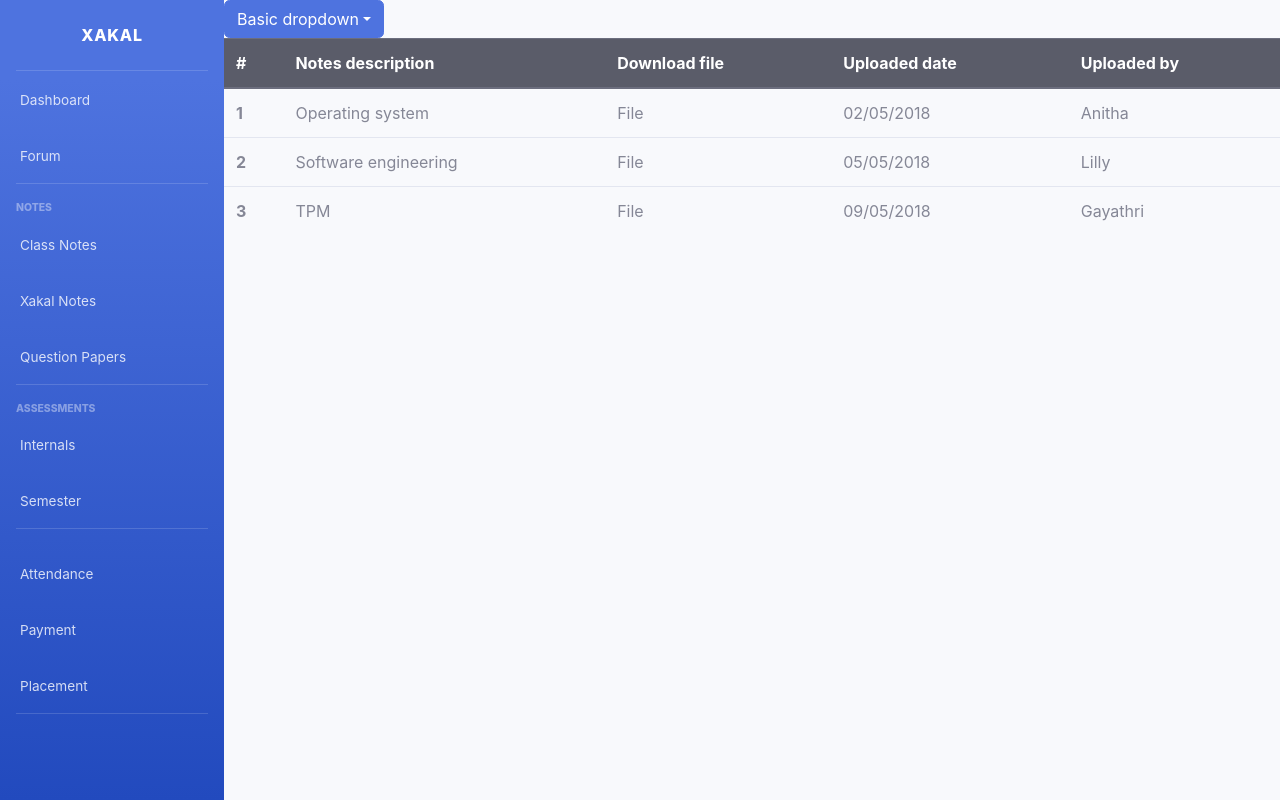
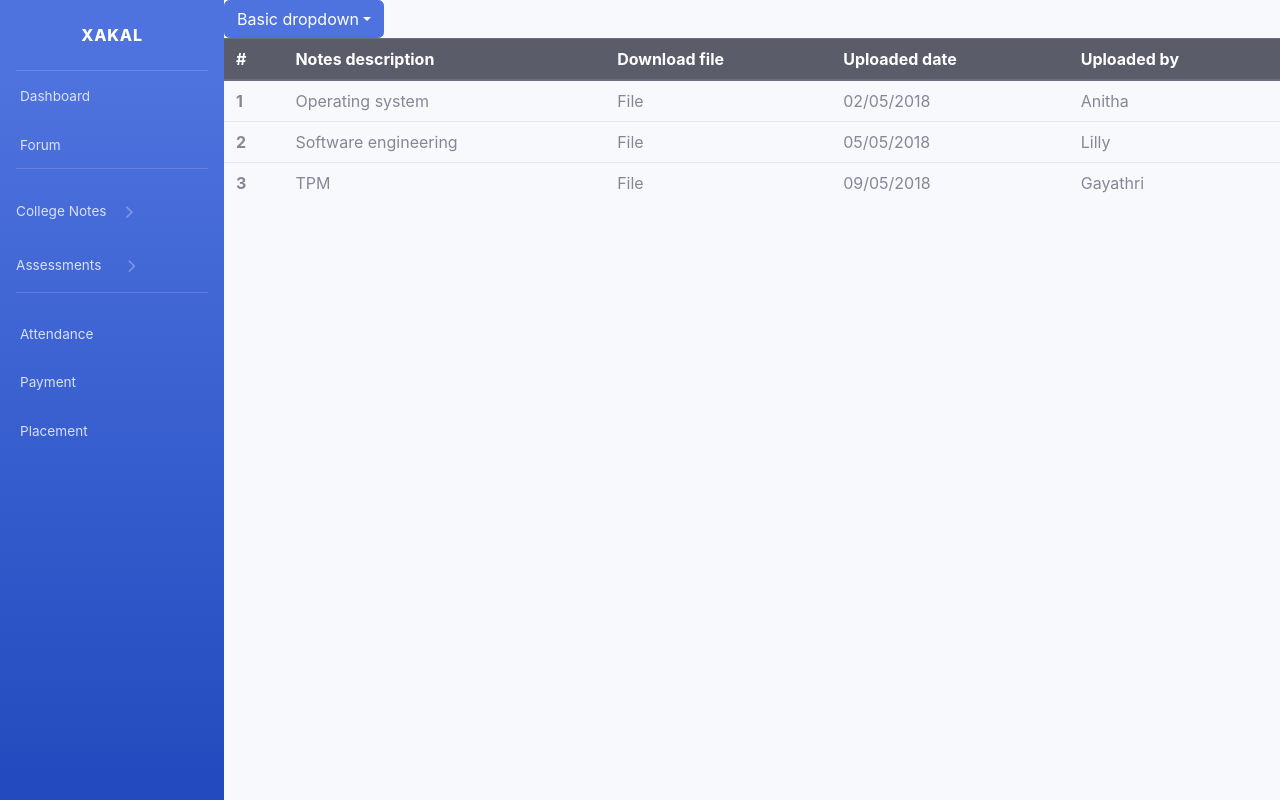
Before and after one commit to avinashvintek/Xakal, a React (Create React App) app in the folder xakal/: page /students-portal/class-notes in a window 1280 px wide. Built offline with nearby package versions, Linux system fonts and the light colour scheme.

Commit message:
nav bar functionality

```diff
--- a/xakal/public/index.html
+++ b/xakal/public/index.html
@@ -8,7 +8,7 @@
   <meta name="theme-color" content="#000000" />
   <meta name="description" content="Web site created using create-react-app" />
   <link rel="apple-touch-icon" href="logo192.png" />
-
+  <link rel="stylesheet" href="https://cdnjs.cloudflare.com/ajax/libs/font-awesome/4.7.0/css/font-awesome.min.css">
   <!--
       manifest.json provides metadata used when your web app is installed on a
       user's mobile device or desktop. See https://developers.google.com/web/fundamentals/web-app-manifest/
--- a/xakal/src/components/navbar.js
+++ b/xakal/src/components/navbar.js
@@ -2,10 +2,31 @@ import React, { Component } from 'react';
 import { Link } from 'react-router-dom'
 import '../../src/minified-css/navbar.min.css'
 import classNotes from './students-portal/class-notes';
+import '../styles/navbar.css'
 import { Route, Switch, BrowserRouter as Router } from 'react-router-dom'
 class NavBar extends Component {
     constructor(props) {
         super(props);
+        this.state = {
+            showClassNotes: false,
+            assessments: false
+        }
+    }
+
+    onClassNotesClick() {
+        if (this.state.showClassNotes) {
+            this.setState({ showClassNotes: false })
+        } else {
+            this.setState({ showClassNotes: true })
+        }
+    }
+
+    onAssessmentsClick() {
+        if (this.state.assessments) {
+            this.setState({ assessments: false })
+        } else {
+            this.setState({ assessments: true })
+        }
     }
 
     render() {
@@ -35,13 +56,20 @@ class NavBar extends Component {
                             </Link>
                         </li>
                         <hr className="sidebar-divider" />
-                        <div className="sidebar-heading">
-                            Notes
-                        </div>
+                        <li className="nav-item">
+                            <Link to="/students-portal/class-notes">
+                            <a class="nav-link"  onClick={this.onClassNotesClick.bind(this)}>
+                                    <span>College Notes</span>
+                                    {this.state.showClassNotes ? <i className="fa fa-angle-down fa-lg notes-margin" aria-hidden="true"></i> :
+                                        <i className="fa fa-angle-right fa-lg notes-margin " aria-hidden="true"></i>}
+                            </a>
+                            </Link>
+                        </li>
+                        {this.state.showClassNotes ? <div>
                             <li className="nav-item">
                                 <Link to="/students-portal/class-notes">
                                     <a className="nav-link collapsed">
-                                    <i className="fas fa-fw fa-cog"></i>
+                                        <i className="fas fa-fw fa-wrench"></i>
                                         <span>Class Notes</span>
                                     </a>
                                 </Link>
@@ -53,9 +81,7 @@ class NavBar extends Component {
                                         <span>Xakal Notes</span>
                                     </a>
                                 </Link>
-                        </li>
-
-                        <li className="nav-item">
+                            </li> <li className="nav-item">
                                 <Link to="/students-portal/class-notes">
                                     <a className="nav-link collapsed">
                                         <i className="fas fa-fw fa-wrench"></i>
@@ -63,11 +89,17 @@ class NavBar extends Component {
                                     </a>
                                 </Link>
                             </li>
-                        <hr className="sidebar-divider" />
-
-                        <div className="sidebar-heading">
-                            Assessments
-                        </div>
+                        </div> : <div></div>}
+                        <li className="nav-item">
+                            <Link to="/students-portal/class-notes">
+                                <a className="nav-link collapsed" onClick={this.onAssessmentsClick.bind(this)}>
+                                    <span>Assessments</span>
+                                    {this.state.assessments ? <i class="fa fa-angle-down fa-lg assessment-margin" aria-hidden="true"></i> :
+                                        <i class="fa fa-angle-right fa-lg assessment-margin" aria-hidden="true"></i>}
+                                </a>
+                            </Link>
+                        </li>
+                        {this.state.assessments ? <div>
                             <li className="nav-item">
                                 <Link to="/students-portal/class-notes">
                                     <a className="nav-link collapsed">
@@ -84,6 +116,7 @@ class NavBar extends Component {
                                     </a>
                                 </Link>
                             </li>
+                        </div> : <div></div>}
                         <hr className="sidebar-divider d-none d-md-block" />
                         <li className="nav-item">
                             <Link to="/students-portal/dashboard">
@@ -106,7 +139,6 @@ class NavBar extends Component {
                                     <span>Placement</span></a>
                             </Link>
                         </li>
-                        <hr className="sidebar-divider" />
                     </ul>
                     <div id="content-wrapper" class="d-flex flex-column">
                         <div id="content">
--- a/xakal/src/styles/navbar.css
+++ b/xakal/src/styles/navbar.css
@@ -1,60 +1,11 @@
-/* Sidebar */
-#sidebar-wrapper{
-    z-index:1;
-    position: absolute;
-    width:0;
-    height:100%;
-    overflow-y:hidden;
-    background: #009999;
-    opacity:0.9;
-      transition:all .5s;
-      display:flex;
-      align-items:center;
-  }
-
-  /* Main Content */
-  #page-content-wrapper{
-    width: 100%;
-    position: absolute;
-    padding:15px;
-      transition:all .5s;
-  }
-
-  #menu-toggle{
-      transition:all .3s;
-      font-size:2em;
-  }
-  /* Change the width of the sidebar to display it*/
-  #wrapper.menuDisplayed #sidebar-wrapper{
-    width:250px;
-  }
-
-  #wrapper.menuDisplayed #page-content-wrapper{
-    padding-left:250px;
-  }
-
-  /* Sidebar styling */
-  .sidebar-nav{
-    padding:0;
-    list-style:none;
-      transition:all .5s;
-      width:100%;
-      text-align:center;
-  }
-
-  .sidebar-nav li{
-    line-height:40px;
-      width:100%;
-      transition:all .3s;
-      padding:10px;
-  }
-
-  .sidebar-nav li a {
-    display:block;
-    text-decoration:none;
-    color:#fff;
-  }
-
-  .sidebar-nav li:hover{
-    background:#06d1d1;
-  }
+.sidebar .nav-item:hover{
+  /* background: rgb(2,0,36);
+background: linear-gradient(90deg, rgba(2,0,36,1) 0%, rgba(32,32,147,1) 1%, rgba(5,89,174,1) 13%, rgba(0,212,255,1) 100%); */
+  background:#74a5f2;
+}
+.notes-margin {
+  margin-left: 10%;
+}
+.assessment-margin {
+  margin-left: 14%;
+}
```
Also changed, not shown: xakal/src/minified-css/navbar.min.css. Lines whose indentation alone changed are shown as unchanged.
